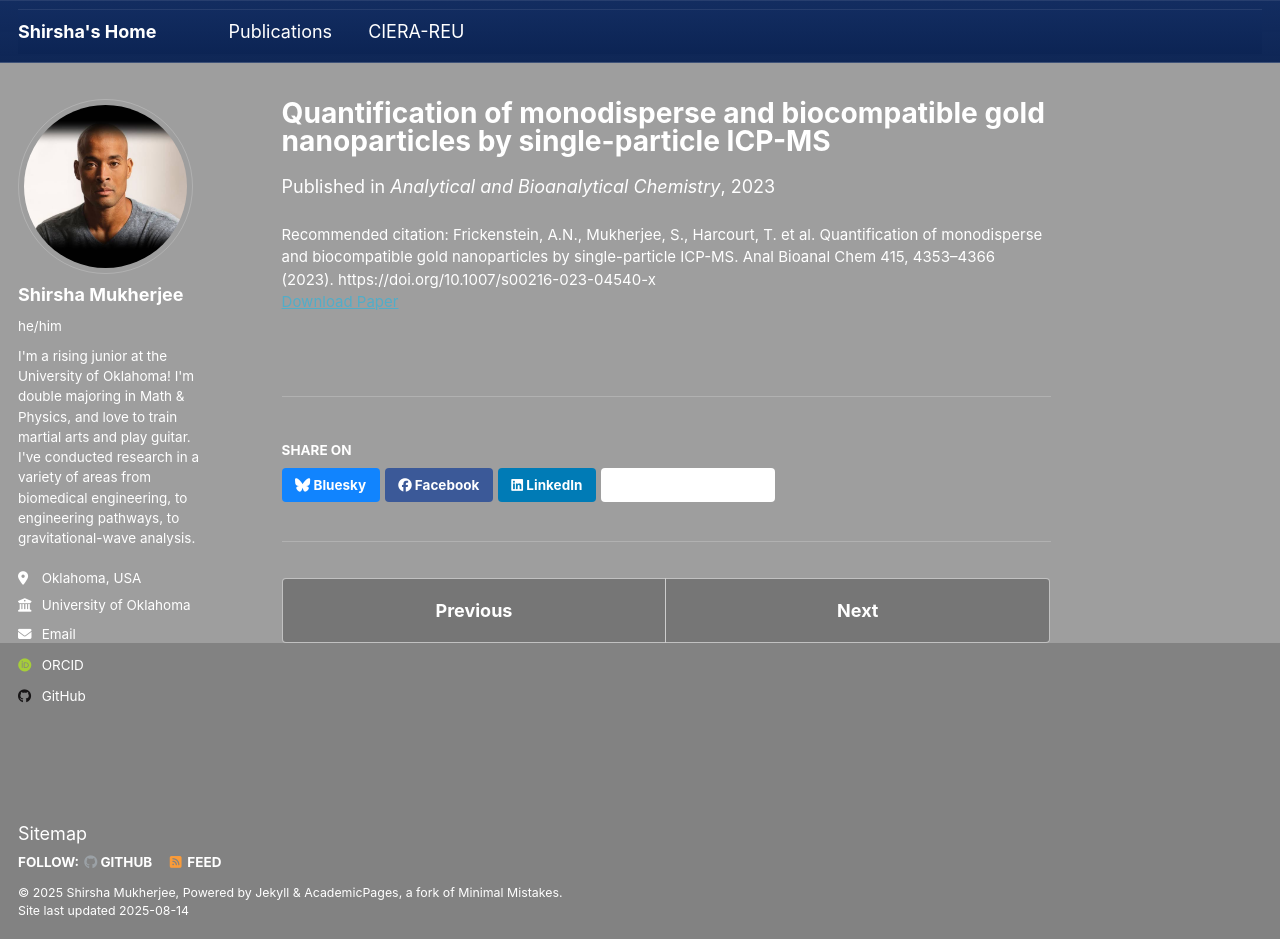
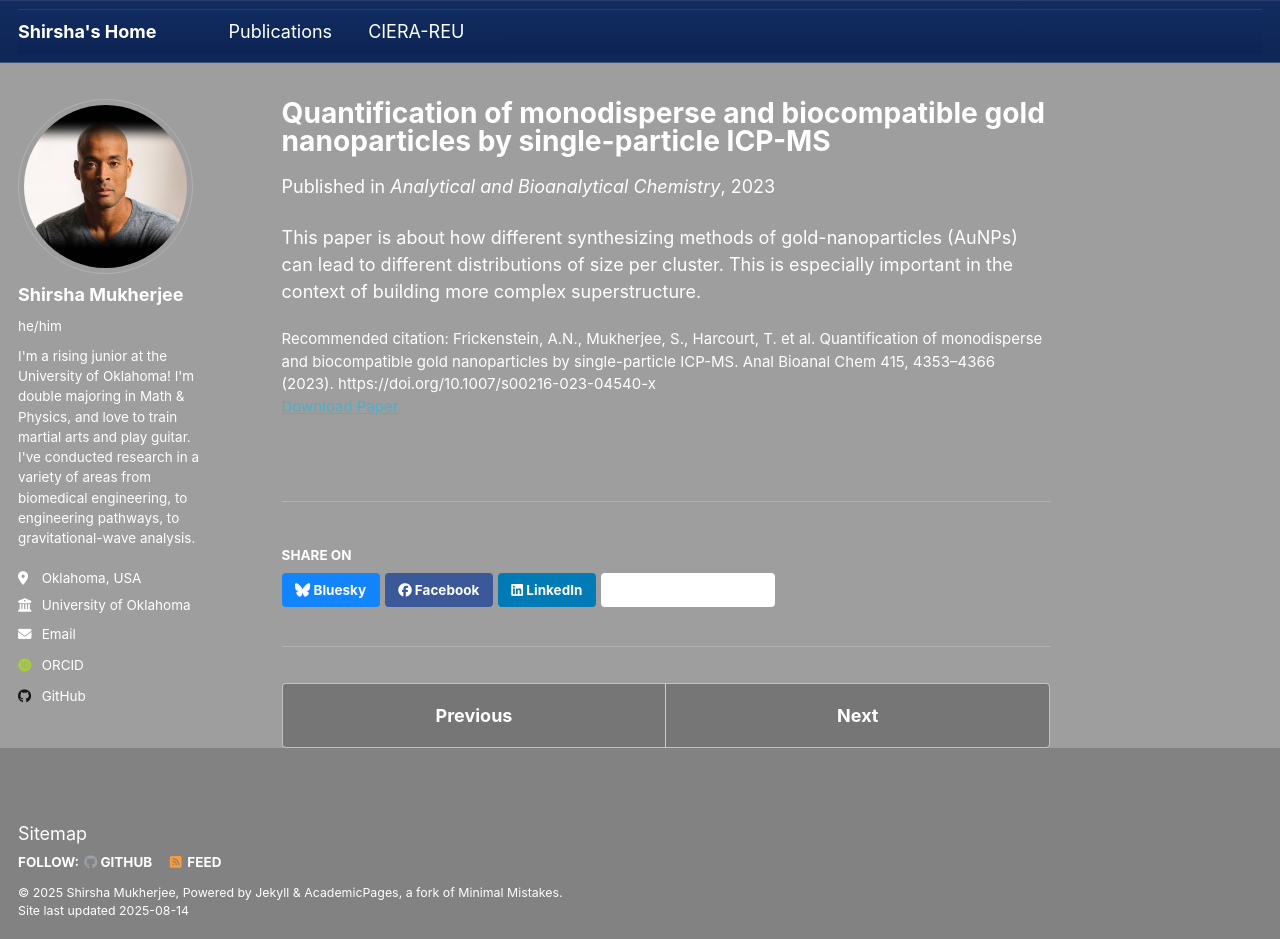
Before and after one commit to shirshamukherjee/projectfrthistime, a Jekyll site: the page built from _publications/2010-10-01-paper-title-number-2.md, in a window 1280 px wide and 939 px high. Built offline with Jekyll 4.4.1, drawn with Linux system fonts in a browser that asks for light colours; some web fonts are replaced; a script that is not in the unit is left out.

Commit message:
Update 2010-10-01-paper-title-number-2.md

```diff
--- a/_publications/2010-10-01-paper-title-number-2.md
+++ b/_publications/2010-10-01-paper-title-number-2.md
@@ -9,3 +9,5 @@ venue: 'Analytical and Bioanalytical Chemistry'
 paperurl: '(https://link.springer.com/article/10.1007/s00216-023-04540-x)'
 citation: 'Frickenstein, A.N., Mukherjee, S., Harcourt, T. et al. Quantification of monodisperse and biocompatible gold nanoparticles by single-particle ICP-MS. Anal Bioanal Chem 415, 4353–4366 (2023). https://doi.org/10.1007/s00216-023-04540-x'
 ---
+
+This paper is about how different synthesizing methods of gold-nanoparticles (AuNPs) can lead to different distributions of size per cluster. This is especially important in the context of building more complex superstructure.
```
